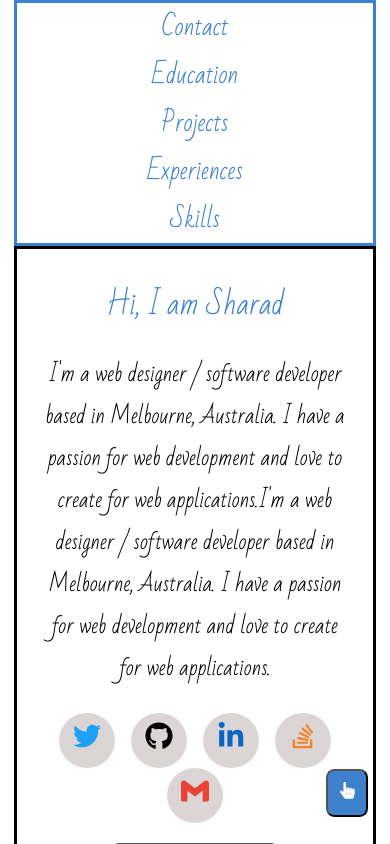
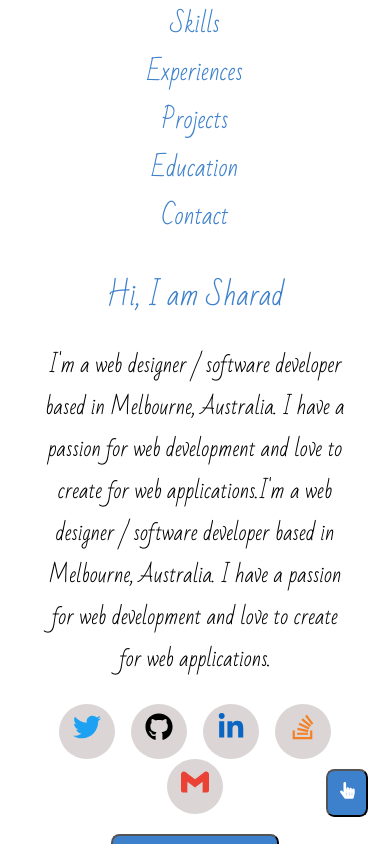
Before and after one commit to invincibleelf/portfolio-react, a React (Create React App) app: page / in a window 390 px wide. Shown: the top 844 px of the page. Built offline with nearby package versions, Linux system fonts and the light colour scheme.

Commit message:
Remove border and unused imports

```diff
--- a/src/App.css
+++ b/src/App.css
@@ -43,7 +43,6 @@ ul li {
 
 .intro-div {
   display: flex;
-  border: solid;
   flex-wrap: wrap;
   text-align: center;
 
@@ -132,7 +131,6 @@ ul li {
 */
 
 .skills-div {
-  border: springgreen solid;
   display: flex;
   flex-wrap: wrap;
 }
@@ -340,11 +338,12 @@ flex: 0 0 80%;
   right: 5px;
 }
 
+footer {
 
-
-
-
-
+  margin-bottom: 10px;
+  text-align: center;
+  color: #736c6c;
+}
 
 /* Medium screens */
 @media all and (max-width: 800px) {
@@ -396,15 +395,9 @@ flex: 0 0 80%;
 
   }
 
+  }
 
-}
 
-footer {
-
-  margin-bottom: 10px;
-  text-align: center;
-  color: #736c6c;
-}
 
 /* Small screens */
 @media all and (max-width: 500px) {
@@ -430,9 +423,6 @@ footer {
   .intro-div .cando-img {
     flex: auto;
   }
-  /* .intro-div {
-    flex-direction: column;
-  } */
 
   .skills-div {
     flex-direction: column;
--- a/src/components/footer/Footer.jsx
+++ b/src/components/footer/Footer.jsx
@@ -1,5 +1,4 @@
 import React,{ Component  } from "react";
-import { FaRegHeart } from "react-icons/fa";
 import { introduction } from "../../portfolio";
 
 export default class Footer extends Component{
--- a/src/components/header/header.css
+++ b/src/components/header/header.css
@@ -2,7 +2,6 @@
 
 header {
     display: flex;
-    border: solid;
     height: auto;
     color: #3D80CC;
 }
@@ -51,7 +50,7 @@ header .title {
   /* Small screens */
   @media all and (max-width: 500px) {
     .navigation {
-      flex-direction: column;
+      flex-direction: column-reverse;
     }
     header .title{
         display: none;
--- a/src/containers/Contacts.jsx
+++ b/src/containers/Contacts.jsx
@@ -1,5 +1,5 @@
 import { Component } from "react";
-import { FaHome, FaLocationArrow } from "react-icons/fa";
+import { FaHome } from "react-icons/fa";
 import SocialMedia from "../components/social media/SocialMedia";
 import { contacts } from "../portfolio";
 
```
